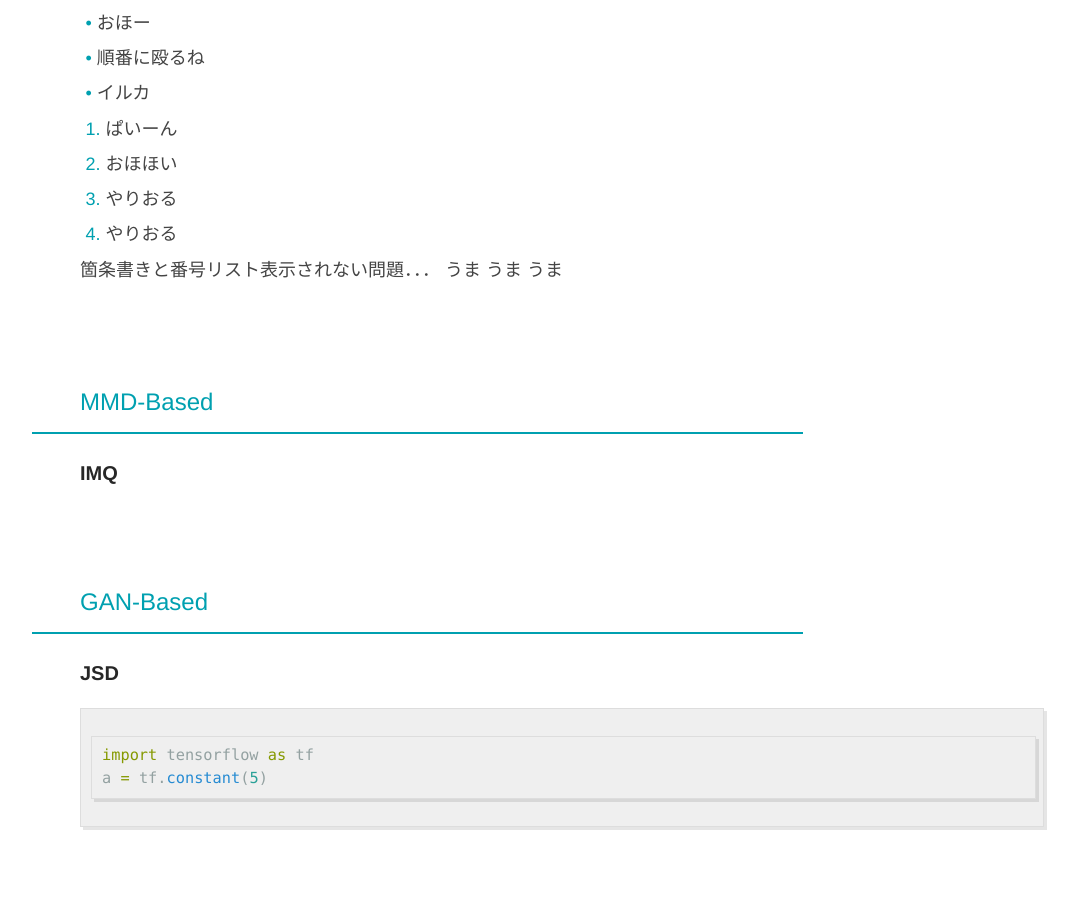
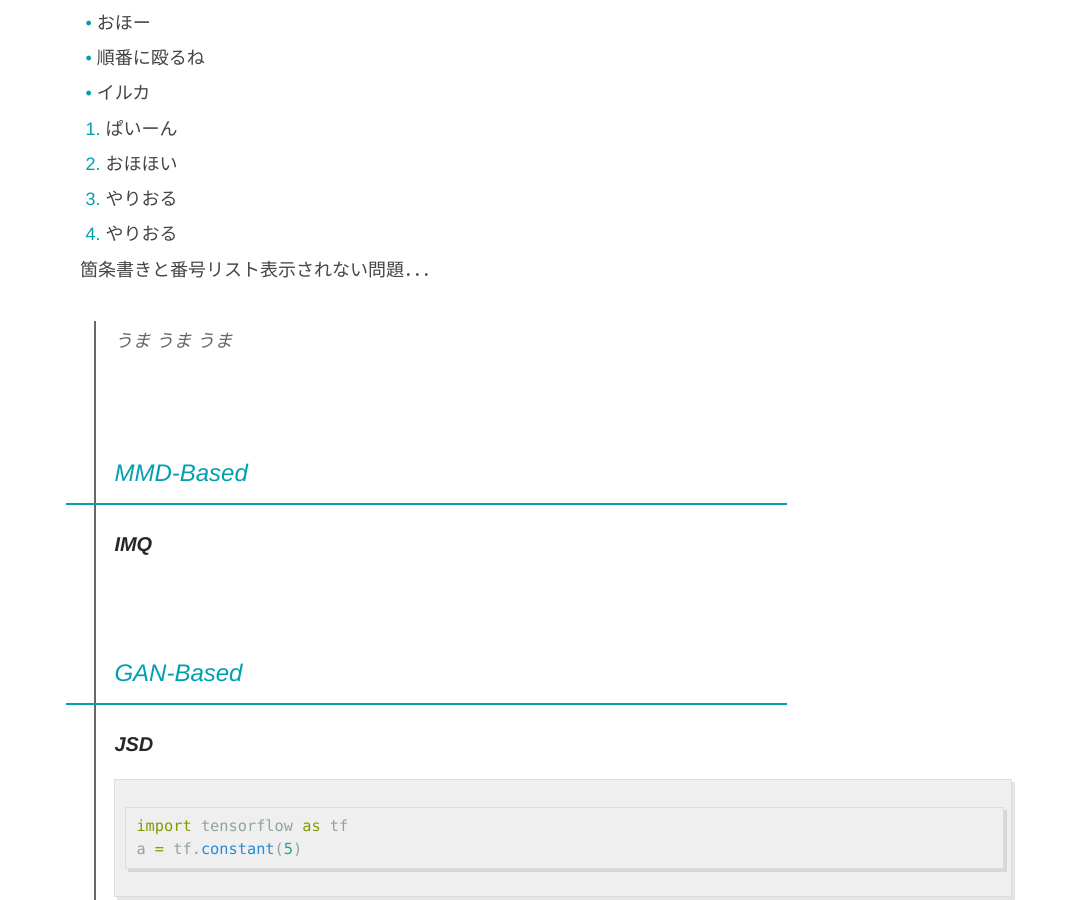
Before and after one commit to salty-vanilla/page_test, a Jekyll site: the page built from _posts/2018-05-03-WAE.md, in a window 1280 px wide and 900 px high, scrolled down 303 px. Shown: the whole window, without its empty margins (96-1174 px from the left). Built offline with Jekyll 4.4.1, drawn with Linux system fonts in a browser that asks for light colours.

Commit message:
Update 2018-05-03-WAE.md

```diff
--- a/_posts/2018-05-03-WAE.md
+++ b/_posts/2018-05-03-WAE.md
@@ -14,7 +14,7 @@ title: Wasserstein AutoEncoder foooooo
 4. やりおる
 
 箇条書きと番号リスト表示されない問題．．．
-うま  うま  うま
+> うま  うま  うま
 ## MMD-Based
 ### IMQ
 ## GAN-Based
```
